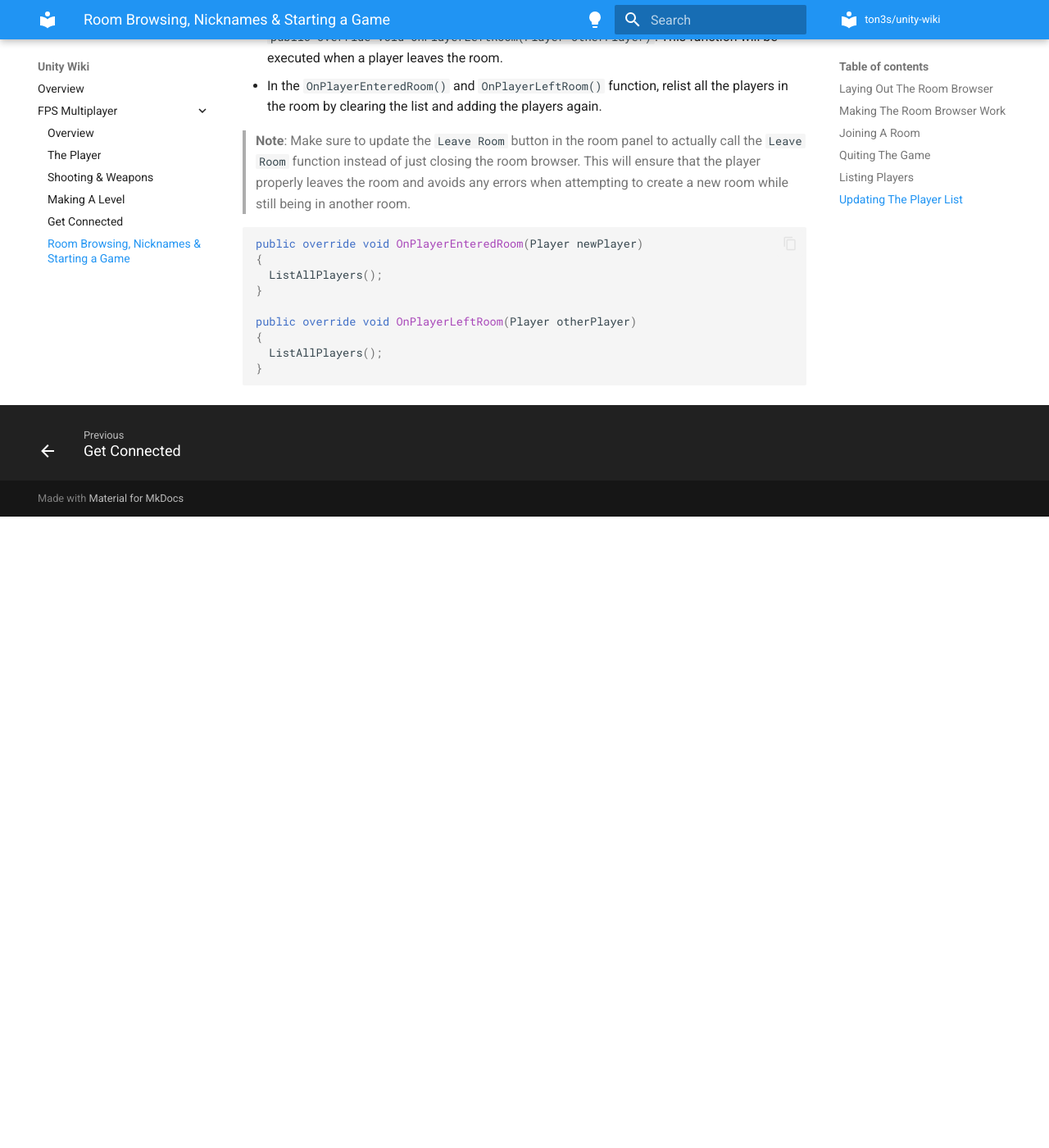
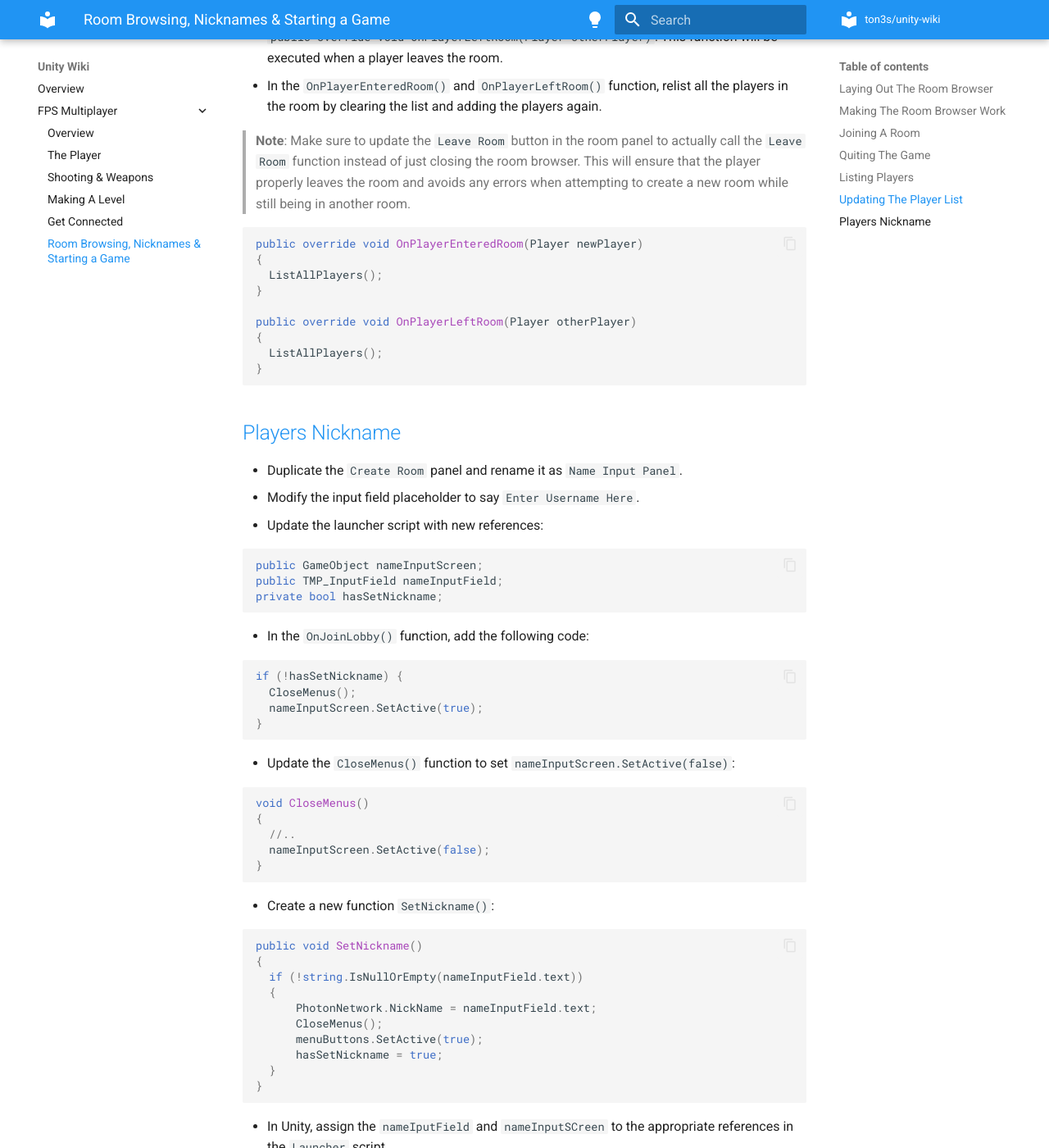
Before and after one commit to ton3s/unity-wiki, an MkDocs documentation site: the page built from docs/fps-multiplayer/starting-game.md, in a window 1280 px wide and 1400 px high, scrolled down 7633 px. Shown: the whole window at 82% size. Built offline with MkDocs 1.6.1 and Material for MkDocs 9.7.7, drawn with Linux system fonts in a browser that asks for light colours; before the commit the page ends 8263 px from its top, so only the background shows below that; some of the changed text lies outside the part shown.

Commit message:
Add video 46

````diff
--- a/docs/fps-multiplayer/starting-game.md
+++ b/docs/fps-multiplayer/starting-game.md
@@ -254,3 +254,87 @@ public override void OnPlayerLeftRoom(Player otherPlayer)
   ListAllPlayers();
 }
 ```
+
+## [Players Nickname](https://www.udemy.com/course/unity-online-multiplayer/learn/lecture/25987998#questions/15685310)
+
+- Duplicate the `Create Room` panel and rename it as `Name Input Panel`.
+- Modify the input field placeholder to say `Enter Username Here`.
+- Update the launcher script with new references:
+
+```cs
+public GameObject nameInputScreen;
+public TMP_InputField nameInputField;
+private bool hasSetNickname;
+```
+
+- In the `OnJoinLobby()` function, add the following code:
+
+```cs
+if (!hasSetNickname) {
+  CloseMenus();
+  nameInputScreen.SetActive(true);
+}
+```
+
+- Update the `CloseMenus()` function to set `nameInputScreen.SetActive(false)`:
+
+```cs
+void CloseMenus()
+{
+  //..
+  nameInputScreen.SetActive(false);
+}
+```
+
+- Create a new function `SetNickname()`:
+
+```cs
+public void SetNickname()
+{
+  if (!string.IsNullOrEmpty(nameInputField.text))
+  {
+      PhotonNetwork.NickName = nameInputField.text;
+      CloseMenus();
+      menuButtons.SetActive(true);
+      hasSetNickname = true;
+  }
+}
+```
+
+- In Unity, assign the `nameIputField` and `nameInputSCreen` to the appropriate references in the `Launcher` script.
+- Update the button in `Name Input Panel` to call `SetNickname()` function.
+- To store the player name between game sessions, use `PlayerPrefs`:
+
+```cs
+public override void OnJoinedLobby()
+{
+  //..
+  if (!hasSetNickname)
+  {
+    //..
+    if (PlayerPrefs.HasKey("playerName"))
+    {
+      nameInputField.text = PlayerPrefs.GetString("playerName");
+    }
+  }
+  else
+  {
+    PhotonNetwork.NickName = PlayerPrefs.GetString("playerName");
+  }
+}
+
+public void SetNickname()
+{
+  if (!string.IsNullOrEmpty(nameInputField.text))
+  {
+    PhotonNetwork.NickName = nameInputField.text;
+    PlayerPrefs.SetString("playerName", nameInputField.text);
+    //..
+  }
+}
+
+```
+
+- Test the game in Unity to see if the player names are being saved and displayed correctly in the game.
+
+![Set Username](images/set-username.png)
````
Also changed, not shown: docs/fps-multiplayer/images/set-username.png (added).
